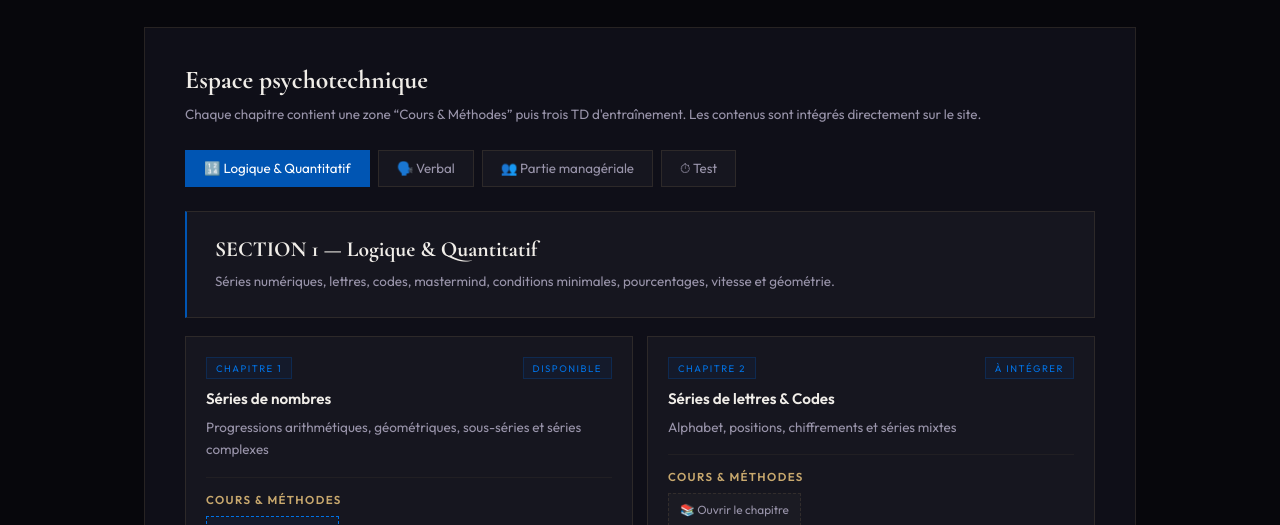
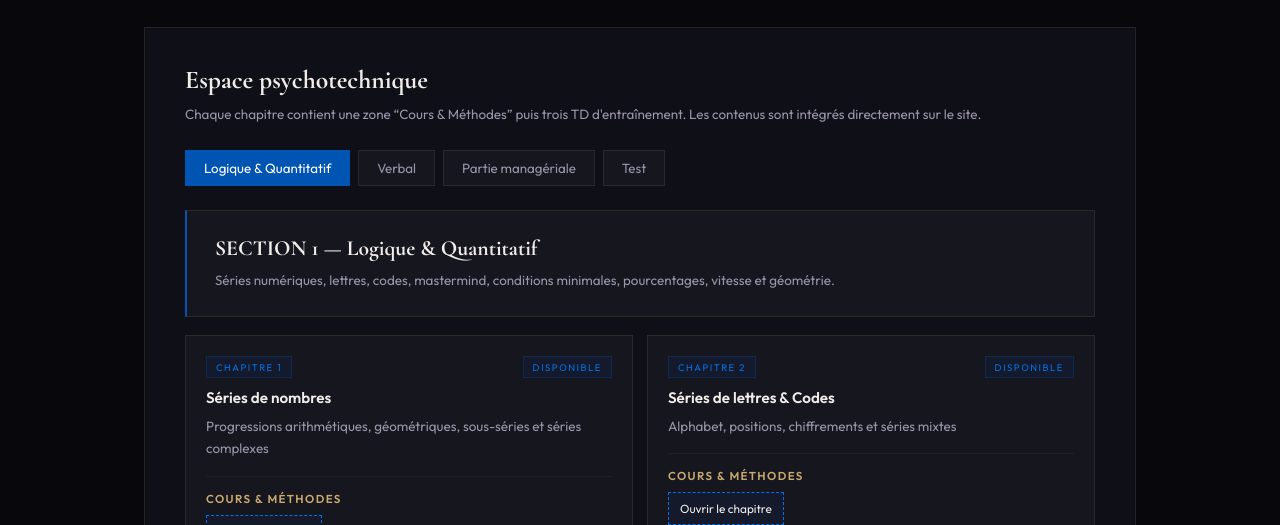
Before and after one commit to abijaoui27-ai/PREPESCP, a website: page essec-psycho.html in a window 1280 px wide. Shown: the part 275-800 px from the top of the page. Drawn offline with nearby package versions, Linux system fonts and the light colour scheme.

Commit message:
Link chapter 2 course page

```diff
--- a/essec-psycho.html
+++ b/essec-psycho.html
@@ -14,17 +14,17 @@
 <nav><a href="/dashboard" class="logo">PrepOral</a><div class="nav-mid">ESSEC</div><a href="/dashboard" class="back">← Mon espace</a></nav>
 <main class="main">
 <section class="hero"><div class="eyebrow">ESSEC</div><h1>Tests psychotechniques ESSEC</h1><p class="muted">Espace séparé de l’entretien oral. Ici, on retrouve uniquement les cours, méthodes, TD et tests psychotechniques.</p></section>
-<section class="panel"><h2 class="title">Espace psychotechnique</h2><p class="muted">Chaque chapitre contient une zone “Cours & Méthodes” puis trois TD d'entraînement. Les contenus sont intégrés directement sur le site.</p><div class="subnav"><button class="subbtn active" data-sub="quant">🔢 Logique & Quantitatif</button><button class="subbtn" data-sub="verbal">🗣️ Verbal</button><button class="subbtn" data-sub="management">👥 Partie managériale</button><button class="subbtn" data-sub="tests">⏱ Test</button></div>
+<section class="panel"><h2 class="title">Espace psychotechnique</h2><p class="muted">Chaque chapitre contient une zone “Cours & Méthodes” puis trois TD d'entraînement. Les contenus sont intégrés directement sur le site.</p><div class="subnav"><button class="subbtn active" data-sub="quant">Logique & Quantitatif</button><button class="subbtn" data-sub="verbal">Verbal</button><button class="subbtn" data-sub="management">Partie managériale</button><button class="subbtn" data-sub="tests">Test</button></div>
 <div id="sub-quant" class="subpanel active"><div class="section-card"><h3>SECTION 1 — Logique & Quantitatif</h3><p class="muted">Séries numériques, lettres, codes, mastermind, conditions minimales, pourcentages, vitesse et géométrie.</p></div><div class="chapter-grid" id="quantCards"></div></div>
 <div id="sub-verbal" class="subpanel"><div class="section-card"><h3>SECTION 2 — Verbal</h3><p class="muted">Synonymes, antonymes, analogies, compréhension de texte, vocabulaire et logique verbale.</p></div><div class="chapter-grid" id="verbalCards"></div></div>
 <div id="sub-management" class="subpanel"><div class="section-card"><h3>SECTION 3 — Partie managériale</h3><p class="muted">Cas managériaux, leadership, arbitrages, gestion de conflit, priorisation et culture business.</p></div><div class="chapter-grid" id="managementCards"></div></div>
 <div id="sub-tests" class="subpanel"><h3 class="title">Générateur de tests</h3><p class="muted">Le candidat pourra composer un test de 15 minutes avec les chapitres de son choix.</p><div class="test-box"><div class="tag">Configuration future</div><h4 style="margin-top:14px">Composer mon test de 15 minutes</h4><div class="check-grid" id="testChapters"></div><button class="btn disabled">Générer le test — bientôt disponible</button></div></div></section>
 </main>
 <script>
-const QUANT=[['Séries de nombres','Progressions arithmétiques, géométriques, sous-séries et séries complexes','TD 1 — Progressions arithmétiques & géométriques','TD 2 — Sous-séries & propriétés internes','TD 3 — Séries complexes & figures','/essec-series-nombres.html','/essec-series-nombres-td1.html','/essec-series-nombres-td2.html','/essec-series-nombres-td3.html'],['Séries de lettres & Codes','Alphabet, positions, chiffrements et séries mixtes','TD 1 — Séries alphabétiques simples','TD 2 — Codes & chiffrements','TD 3 — Séries mixtes lettres-chiffres','','','',''],['Mastermind BP/MP','Déduction par indices bien placés / mal placés','TD 1 — Mastermind 2 chiffres','TD 2 — Mastermind 3 chiffres','TD 3 — Mastermind lettres','','','',''],['Conditions minimales','Déterminer si les informations données suffisent','TD 1 — Conditions minimales algèbre & chiffres','TD 2 — Conditions minimales géométrie & pourcentages','TD 3 — Conditions minimales logique & raisonnement','','','',''],['Pourcentages, Vitesse & Géométrie','Calculs rapides et raisonnement quantitatif','TD 1 — Pourcentages & évolutions','TD 2 — Vitesse, rendement & temps','TD 3 — Géométrie aires & volumes','','','','']];
+const QUANT=[['Séries de nombres','Progressions arithmétiques, géométriques, sous-séries et séries complexes','TD 1 — Progressions arithmétiques & géométriques','TD 2 — Sous-séries & propriétés internes','TD 3 — Séries complexes & figures','/essec-series-nombres.html','/essec-series-nombres-td1.html','/essec-series-nombres-td2.html','/essec-series-nombres-td3.html'],['Séries de lettres & Codes','Alphabet, positions, chiffrements et séries mixtes','TD 1 — Séries alphabétiques simples','TD 2 — Codes & chiffrements','TD 3 — Séries mixtes lettres-chiffres','/essec-series-lettres.html','','',''],['Mastermind BP/MP','Déduction par indices bien placés / mal placés','TD 1 — Mastermind 2 chiffres','TD 2 — Mastermind 3 chiffres','TD 3 — Mastermind lettres','','','',''],['Conditions minimales','Déterminer si les informations données suffisent','TD 1 — Conditions minimales algèbre & chiffres','TD 2 — Conditions minimales géométrie & pourcentages','TD 3 — Conditions minimales logique & raisonnement','','','',''],['Pourcentages, Vitesse & Géométrie','Calculs rapides et raisonnement quantitatif','TD 1 — Pourcentages & évolutions','TD 2 — Vitesse, rendement & temps','TD 3 — Géométrie aires & volumes','','','','']];
 const VERBAL=[['Synonymes & Antonymes','Nuances lexicales, oppositions et pièges de vocabulaire','TD 1 — Synonymes niveau 1','TD 2 — Antonymes niveau 1','TD 3 — Synonymes & Antonymes mixte','','','',''],['Analogies verbales','Relations logiques entre deux mots','TD 1 — Analogies simples','TD 2 — Analogies complexes','TD 3 — Analogies mixtes & pièges','/essec-verbal-analogies','','',''],['Compréhension de texte','Questions directes, inférences et synthèse','TD 1 — Textes courts & questions directes','TD 2 — Inférences & déductions','TD 3 — Textes longs & synthèse','','','',''],['Vocabulaire & Définitions','Définitions, familles de mots et vocabulaire en contexte','TD 1 — Définitions & sens des mots','TD 2 — Familles de mots & étymologie','TD 3 — Vocabulaire en contexte','/essec-verbal-vocabulaire','','',''],['Expression & Logique verbale','Phrases à compléter, intrus et raisonnement par le langage','TD 1 — Phrases à compléter','TD 2 — Intrus & séries verbales','TD 3 — Raisonnement par le langage','','','','']];
 const MANAGEMENT=[['Partie managériale','Espace réservé pour les futurs cas et mises en situation','TD 1 — Diagnostic managérial','TD 2 — Priorisation & arbitrage','TD 3 — Leadership & communication','','','','']];
-function chapterHtml(list){return list.map((c,i)=>{let title=c[0],desc=c[1],td1=c[2],td2=c[3],td3=c[4],link=c[5],l1=c[6],l2=c[7],l3=c[8];return `<div class="chapter"><div class="chapter-top"><span class="tag">Chapitre ${i+1}</span><span class="tag">${link?'Disponible':'À intégrer'}</span></div><h4>${title}</h4><p class="muted">${desc}</p><div class="resource-block"><div class="resource-title">Cours & méthodes</div><div class="resource-row"><a class="resource ${link?'ready':''}" href="${link||'#'}">📚 Ouvrir le chapitre</a></div></div><div class="resource-block"><div class="resource-title">TD d'entraînement</div><div class="resource-row"><a class="resource ${l1?'ready':''}" href="${l1||'#'}">${td1}</a><a class="resource ${l2?'ready':''}" href="${l2||'#'}">${td2}</a><a class="resource ${l3?'ready':''}" href="${l3||'#'}">${td3}</a></div></div></div>`}).join('')}
+function chapterHtml(list){return list.map((c,i)=>{let title=c[0],desc=c[1],td1=c[2],td2=c[3],td3=c[4],link=c[5],l1=c[6],l2=c[7],l3=c[8];return `<div class="chapter"><div class="chapter-top"><span class="tag">Chapitre ${i+1}</span><span class="tag">${link?'Disponible':'À intégrer'}</span></div><h4>${title}</h4><p class="muted">${desc}</p><div class="resource-block"><div class="resource-title">Cours & méthodes</div><div class="resource-row"><a class="resource ${link?'ready':''}" href="${link||'#'}">Ouvrir le chapitre</a></div></div><div class="resource-block"><div class="resource-title">TD d'entraînement</div><div class="resource-row"><a class="resource ${l1?'ready':''}" href="${l1||'#'}">${td1}</a><a class="resource ${l2?'ready':''}" href="${l2||'#'}">${td2}</a><a class="resource ${l3?'ready':''}" href="${l3||'#'}">${td3}</a></div></div></div>`}).join('')}
 function render(){quantCards.innerHTML=chapterHtml(QUANT);verbalCards.innerHTML=chapterHtml(VERBAL);managementCards.innerHTML=chapterHtml(MANAGEMENT);testChapters.innerHTML=[...QUANT,...VERBAL,...MANAGEMENT].map(c=>`<div class="check">${c[0]}</div>`).join('')}
 document.querySelectorAll('.subbtn').forEach(btn=>btn.addEventListener('click',()=>{let id=btn.dataset.sub;document.querySelectorAll('.subbtn').forEach(b=>b.classList.toggle('active',b===btn));document.querySelectorAll('.subpanel').forEach(p=>p.classList.toggle('active',p.id==='sub-'+id))}));render();
 </script>
```
